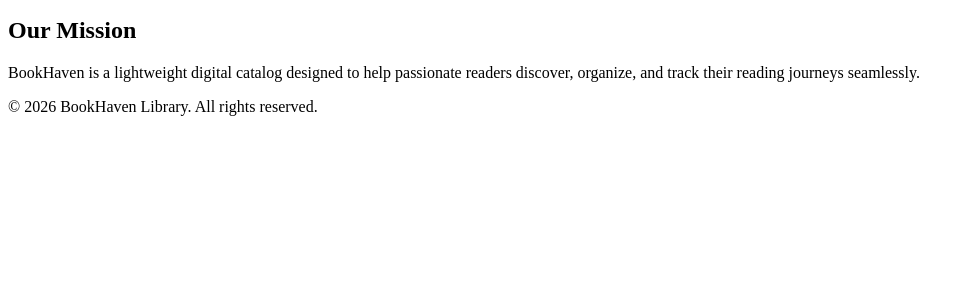
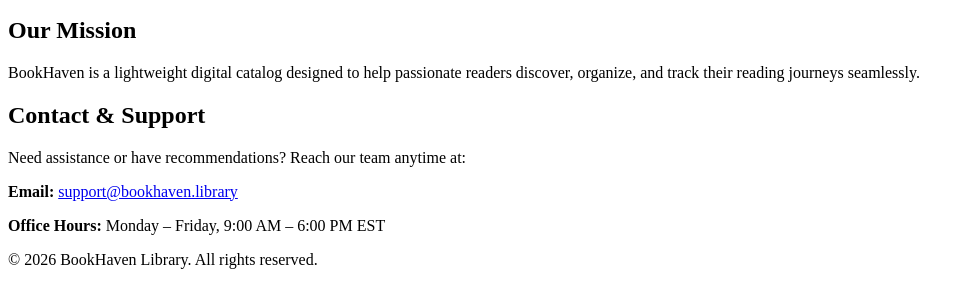
Before and after one commit to yashu901/BookHaven, a plain HTML site: page about.html in a window 1280 px wide. Shown: the part 101-408 px from the top of the page, without its empty margins (0-974 px from the left). Drawn offline with Linux system fonts and the light colour scheme.

Commit message:
Add contact section to about.html

```diff
--- a/about.html
+++ b/about.html
@@ -18,6 +18,12 @@
             <h2>Our Mission</h2>
             <p>BookHaven is a lightweight digital catalog designed to help passionate readers discover, organize, and track their reading journeys seamlessly.</p>
         </section>
+        <section>
+            <h2>Contact & Support</h2>
+            <p>Need assistance or have recommendations? Reach our team anytime at:</p>
+            <p><strong>Email:</strong> <a href="mailto:support@bookhaven.library">support@bookhaven.library</a></p>
+            <p><strong>Office Hours:</strong> Monday &ndash; Friday, 9:00 AM &ndash; 6:00 PM EST</p>
+        </section>
     </main>
     <footer>
         <p>&copy; 2026 BookHaven Library. All rights reserved.</p>
```
